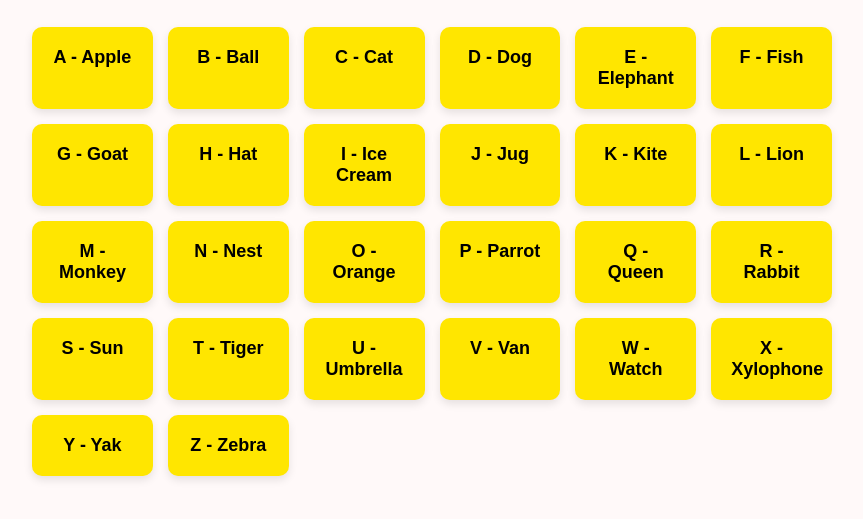
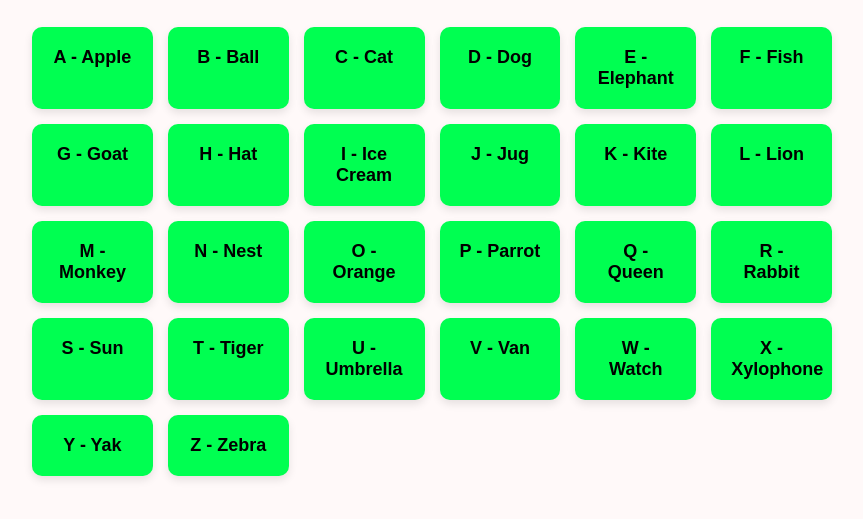
Before and after one commit to rahulkumar1165/ci-cd-testing, a plain HTML site: page index.html in a window 1280 px wide. Shown: the part 81-600 px from the top of the page, without its empty margins (208-1071 px from the left). Drawn offline with Linux system fonts and the light colour scheme.

Commit message:
color change

```diff
--- a/index.html
+++ b/index.html
@@ -26,7 +26,7 @@
         }
 
         .card {
-            background: rgb(255, 230, 0);
+            background: rgb(0, 255, 81);
             padding: 20px;
             border-radius: 10px;
             box-shadow: 0 4px 8px rgba(0, 0, 0, 0.1);
```
